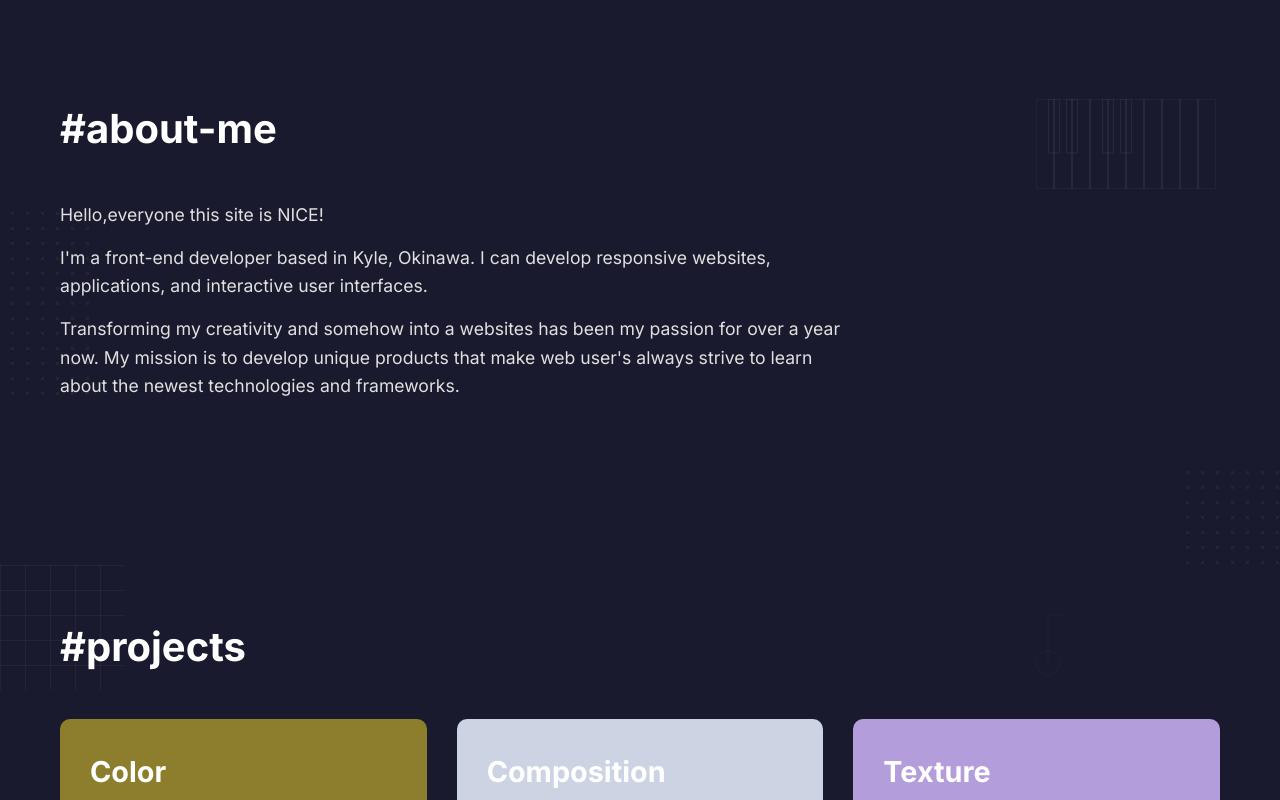
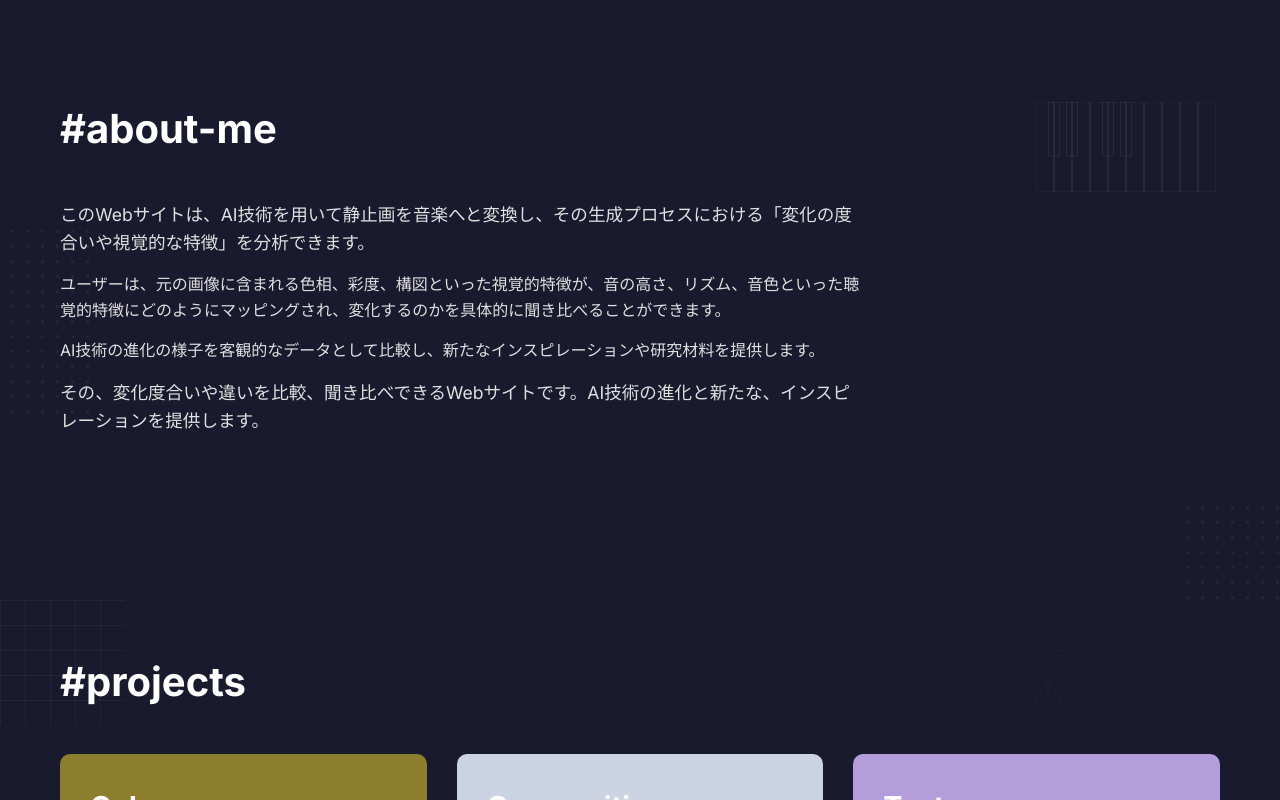
Before and after one commit to speacelenger/K-test, a plain HTML site: page index.html in a window 1280 px wide. Shown: the part 753-1553 px from the top of the page. Drawn offline with Linux system fonts and the light colour scheme.

Commit message:
Add files via upload

```diff
--- a/index.html
+++ b/index.html
@@ -41,9 +41,11 @@
             <div class="container">
                 <h2 class="section-title">#about-me</h2>
                 <div class="about-content">
-                    <p>Hello,everyone this site is NICE!</p>
-                    <p>I'm a front-end developer based in Kyle, Okinawa. I can develop responsive websites, applications, and interactive user interfaces.</p>
-                    <p>Transforming my creativity and somehow into a websites has been my passion for over a year now. My mission is to develop unique products that make web user's always strive to learn about the newest technologies and frameworks.</p>
+                    <p>このWebサイトは、AI技術を用いて静止画を音楽へと変換し、その生成プロセスにおける「変化の度合いや視覚的な特徴」を分析できます。</p>
+                        ユーザーは、元の画像に含まれる色相、彩度、構図といった視覚的特徴が、音の高さ、リズム、音色といった聴覚的特徴にどのようにマッピングされ、変化するのかを具体的に聞き比べることができます。</p>
+                        AI技術の進化の様子を客観的なデータとして比較し、新たなインスピレーションや研究材料を提供します。</p>
+                    <p>その、変化度合いや違いを比較、聞き比べできるWebサイトです。AI技術の進化と新たな、インスピレーションを提供します。 </p>
+
                 </div>
 
             </div>
```
